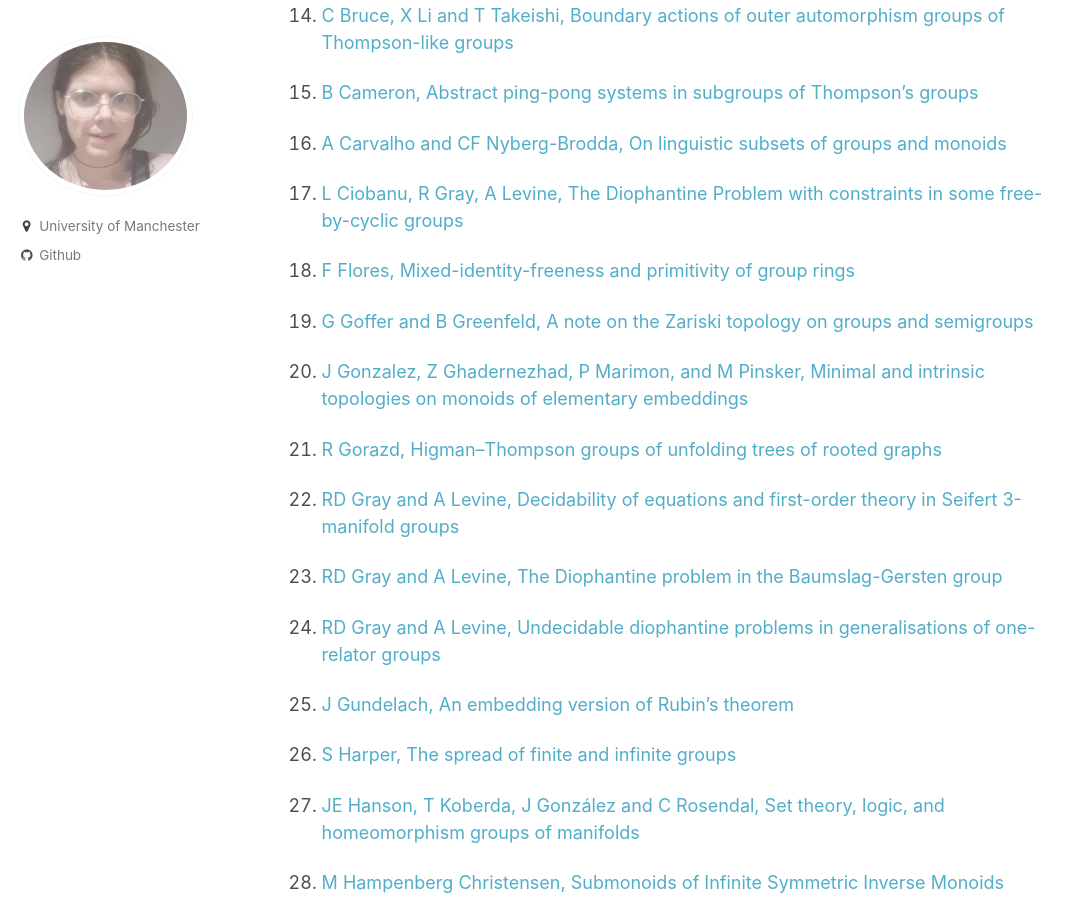
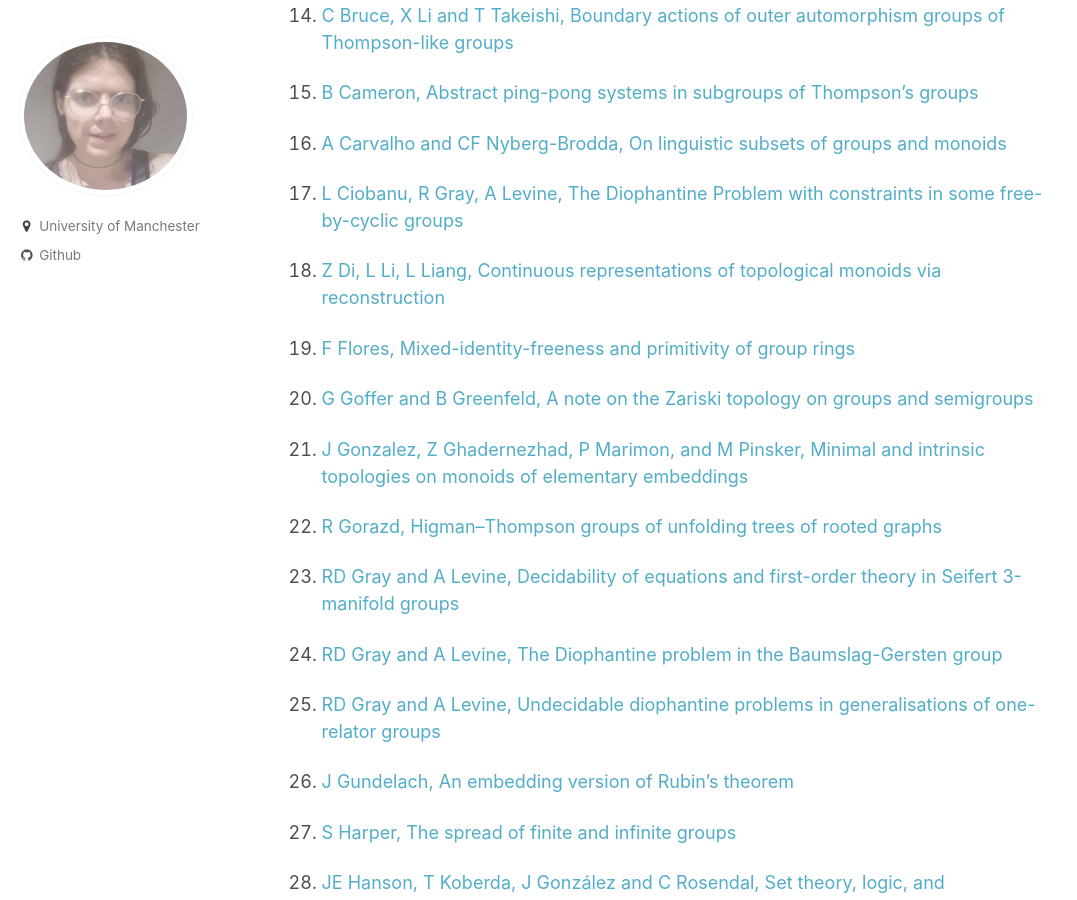
Before and after one commit to le27/L-Elliott, a Jekyll site: the page built from _pages/papers.md, in a window 1280 px wide and 900 px high, scrolled down 3761 px. Shown: the whole window, without its empty margins (0-1077 px from the left). Built offline with Jekyll 4.4.1, drawn with Linux system fonts in a browser that asks for light colours; formulas are drawn with MathJax 3; part of the change alters nothing that is shown; some of the changed text lies outside the part shown.

Commit message:
Update last updated date and add new paper
Updated the last updated date and added a new paper reference.

```diff
--- a/_pages/papers.md
+++ b/_pages/papers.md
@@ -4,7 +4,7 @@ permalink: /papers/
 author_profile: true
 ---
 
-Last updated 09/11/2026
+Last updated 15/11/2026
 
 I have not yet used of AI to aid in my research. However it is likely that I or my coauthors will eventually opt to use AI as a tool to aid in our work. If this ever happens, my work will continue to be fully verified by me personally. In particular I will continue to take full responsibility for the mathematics in my papers.
 The human emoji 🧑 marks any of my papers written by humans (which will be all of them). The robot emoji 🤖 will be used to mark papers written with the assistance of AI (currently none of them). I stole the cute emoji idea from [Cary Malkiewich](https://people.math.binghamton.edu/malkiewich/).
@@ -125,6 +125,8 @@ and digital circuits](https://arxiv.org/pdf/2403.12674)
 
 1. [L Ciobanu, R Gray, A Levine, The Diophantine Problem with constraints in some free-by-cyclic groups](https://arxiv.org/abs/2610.29831v1)
 
+1.  [Z Di, L Li, L Liang, Continuous representations of topological monoids via reconstruction](https://arxiv.org/abs/2611.16436)
+
 1. [F Flores, Mixed-identity-freeness and primitivity of group rings](https://arxiv.org/abs/2607.28316)
 
 1. [G Goffer and B Greenfeld, A note on the Zariski topology on groups and semigroups](https://arxiv.org/pdf/2312.17727)
```
